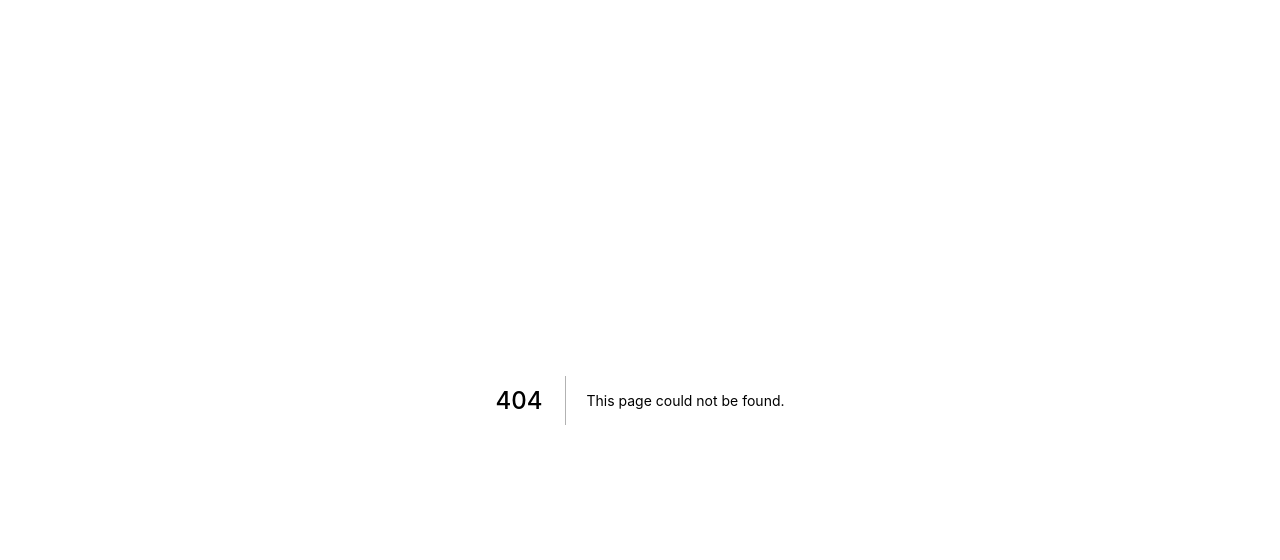
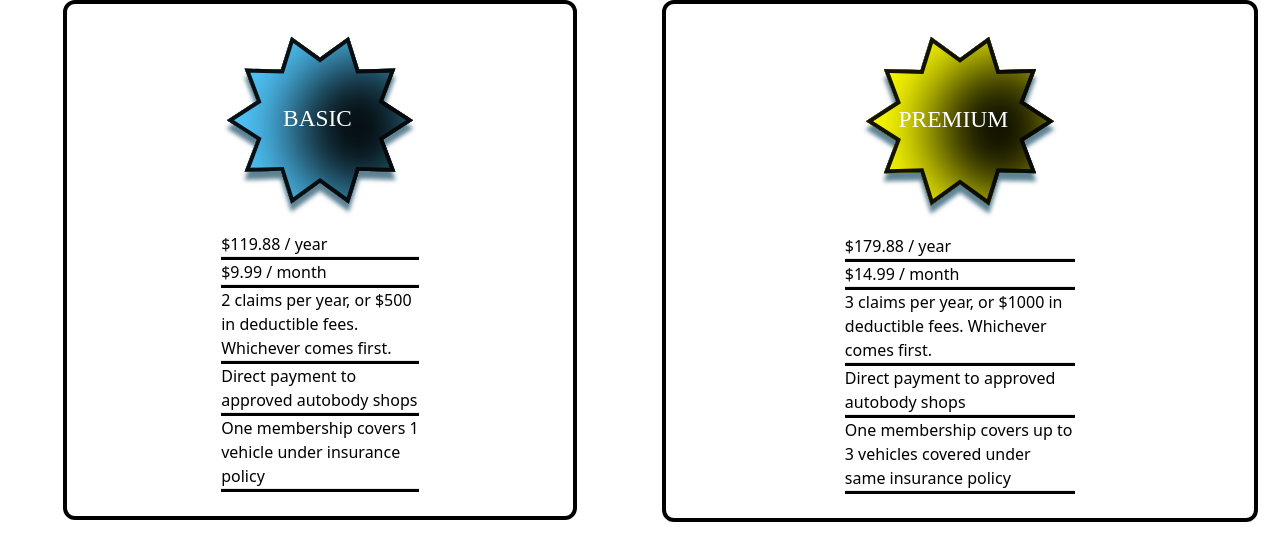
Before and after one commit to newman15/membership-direct-v2, a Next.js app: page /memberships in a window 1280 px wide. Before the commit this address had no page. Shown: the top 560 px of the page. Built offline with nearby package versions, Linux system fonts and the light colour scheme; a web font is replaced by a local one.

Commit message:
Began working on the membershipTypes page, also deactivated the login button since login feature not yet implemented.

```diff
--- a/components/homePage/membershipTabs.tsx
+++ b/components/homePage/membershipTabs.tsx
@@ -94,7 +94,7 @@ export default function MembershipTabs() {
 
                 <div className={`${existingMember ? 'mt-6 text-center' : 'hidden'}`}>
                     <h5 className='text-center font-CinzelDecorative font-bold'>Already a valued member?</h5>
-                    <button className='m-6 px-6 py-2 border-4 border-[#306076] rounded-xl text-white bg-[#306076]'>Login</button>
+                    <button className='m-6 px-6 py-2 border-4 border-[#306076] rounded-xl text-white bg-[#306076] disabled:opacity-50' disabled>Login</button>
                 </div>
             </div>
         </div>
--- /dev/null
+++ b/components/membershipTypes/membershipTypes.tsx
@@ -0,0 +1,44 @@
+import Image from "next/image";
+
+import basicMembership from '../../public/icons/basicMembership.svg';
+import premiumMembership from '../../public/icons/premiumMembership.svg';
+
+export default function MembershipTypes() {
+
+    const basicMemberDetails = [
+        "$119.88 / year", "$9.99 / month",
+        "2 claims per year, or $500 in deductible fees. Whichever comes first.",
+        "Direct payment to approved autobody shops",
+        "One membership covers 1 vehicle under insurance policy",
+    ];
+
+    const premiumMemberDetails = [
+        "$179.88 / year", "$14.99 / month",
+        "3 claims per year, or $1000 in deductible fees. Whichever comes first.",
+        "Direct payment to approved autobody shops",
+        "One membership covers up to 3 vehicles covered under same insurance policy",
+    ];
+    return (
+        <div className=''>
+            <div className='md:grid md:grid-cols-2 md:justify-items-center'>
+                <div className='text-center'>
+                    <ul className='border-4 rounded-xl border-black px-[30%] py-6'>
+                        <li><Image src={basicMembership} alt={"BasicMembership"} width={200} height={200} /></li>
+                        {
+                            basicMemberDetails.map((detail) => <li className='text-left'>{detail}<hr className='bg-black h-1' /></li>)
+                        }
+                    </ul>
+                </div>
+
+                <div className='text-center'>
+                    <ul className='border-4 rounded-xl border-black px-[30%] py-6'>
+                        <li><Image src={premiumMembership} alt={"BasicMembership"} width={200} height={200} /></li>
+                        {
+                            premiumMemberDetails.map((detail) => <li className='text-left'>{detail}<hr className='bg-black h-1' /></li>)
+                        }
+                    </ul>
+                </div>
+            </div>
+        </div>
+    )
+}
--- /dev/null
+++ b/pages/memberships.tsx
@@ -0,0 +1,10 @@
+import MembershipTypes from "../components/membershipTypes/membershipTypes";
+
+export default function Memberships() {
+
+    return (
+        <div>
+            <MembershipTypes />
+        </div>
+    )
+}
```
Also changed, not shown: public/icons/basicMembership.svg (added), public/icons/premiumMembership.svg (added).
